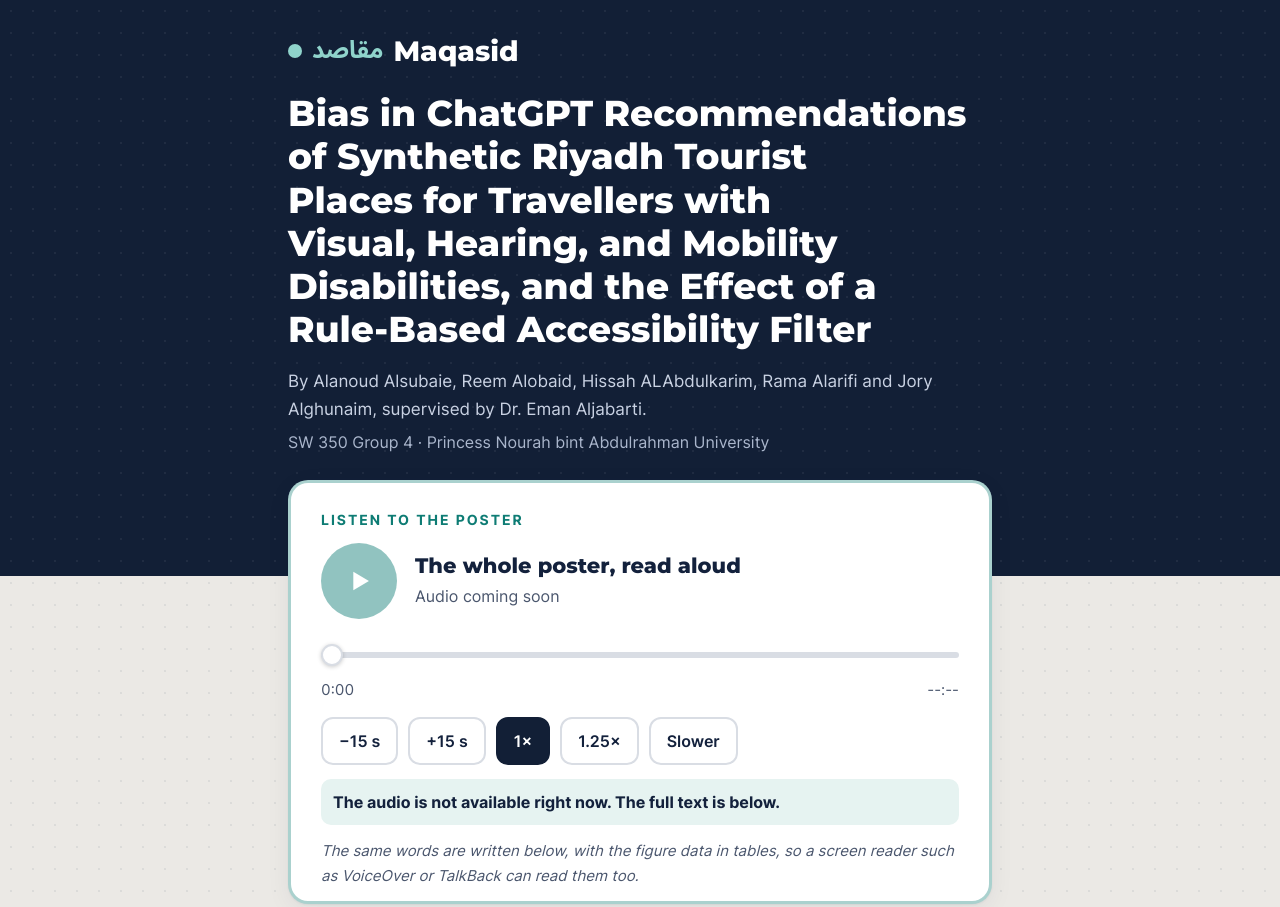
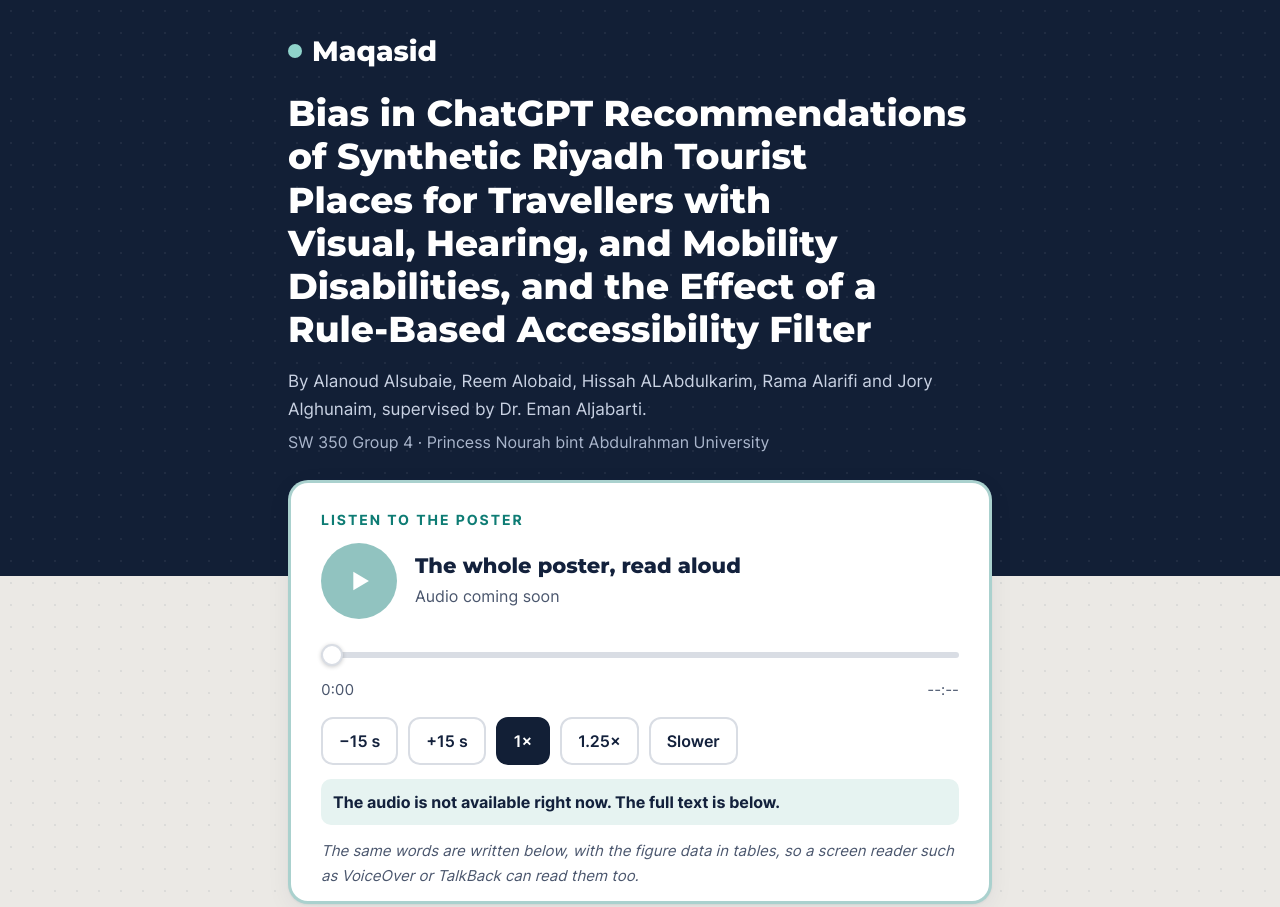
Before and after one commit to alanoud768/Maqasid-Live, a plain HTML site: page listen/index.html in a window 1280 px wide. Shown: the top 907 px of the page. Drawn offline with Linux system fonts and the light colour scheme.

Commit message:
Remove Arabic word from listen page header

```diff
--- a/listen/index.html
+++ b/listen/index.html
@@ -97,7 +97,7 @@ footer{color:var(--muted);font-size:15px;padding:8px 0 40px}
 <a class="skip" href="#poster">Skip to the poster text</a>
 <header>
   <div class="wrap">
-    <p class="brand"><span lang="ar" dir="rtl">مقاصد</span>Maqasid</p>
+    <p class="brand">Maqasid</p>
     <h1>Bias in ChatGPT Recommendations of Synthetic Riyadh Tourist Places for Travellers with Visual, Hearing, and Mobility Disabilities, and the Effect of a Rule-Based Accessibility Filter</h1>
     <p class="by">By Alanoud Alsubaie, Reem Alobaid, Hissah ALAbdulkarim, Rama Alarifi and Jory Alghunaim, supervised by Dr. Eman Aljabarti.</p>
     <p class="uni">SW 350 Group 4 · Princess Nourah bint Abdulrahman University</p>
```
